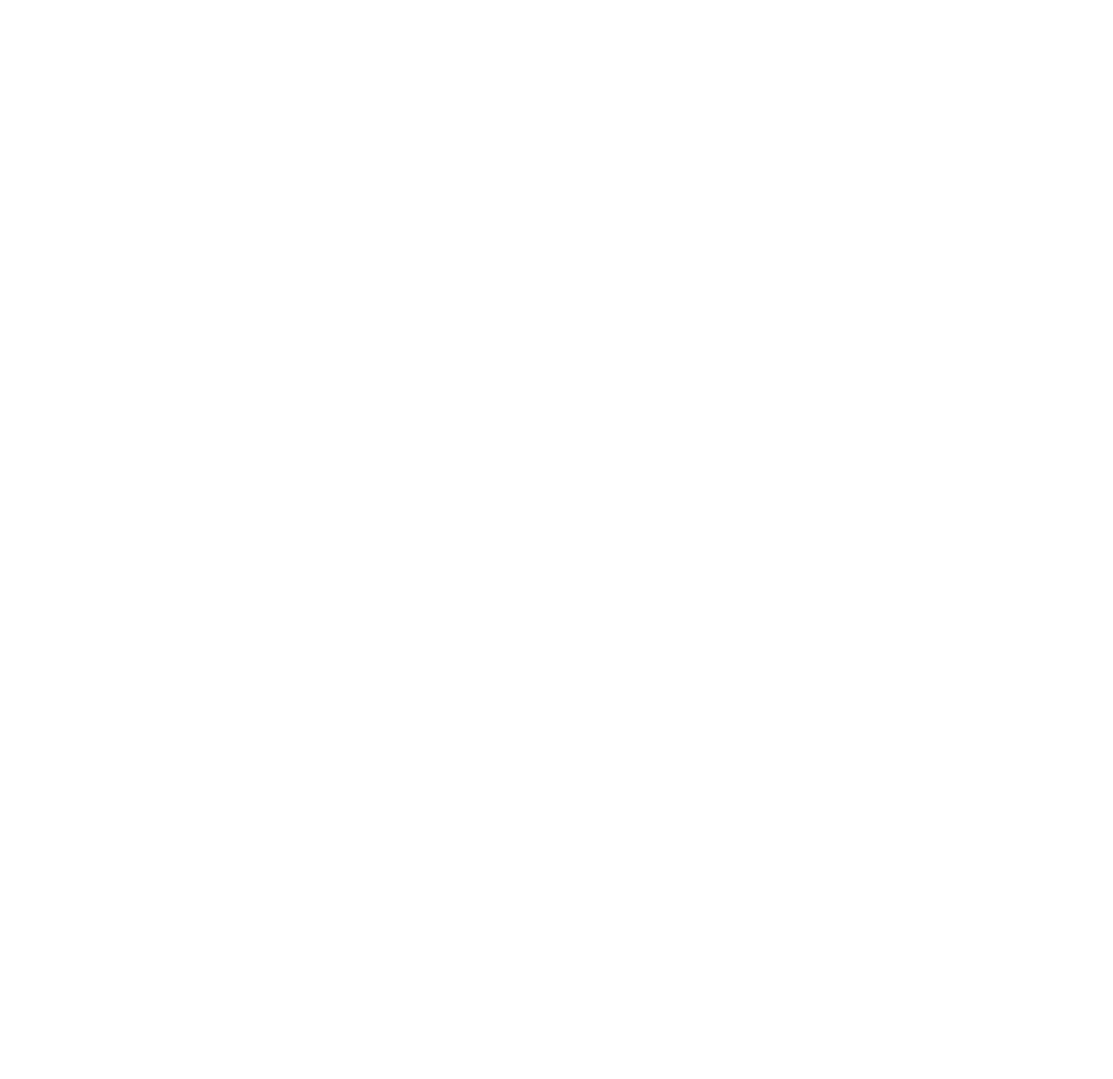
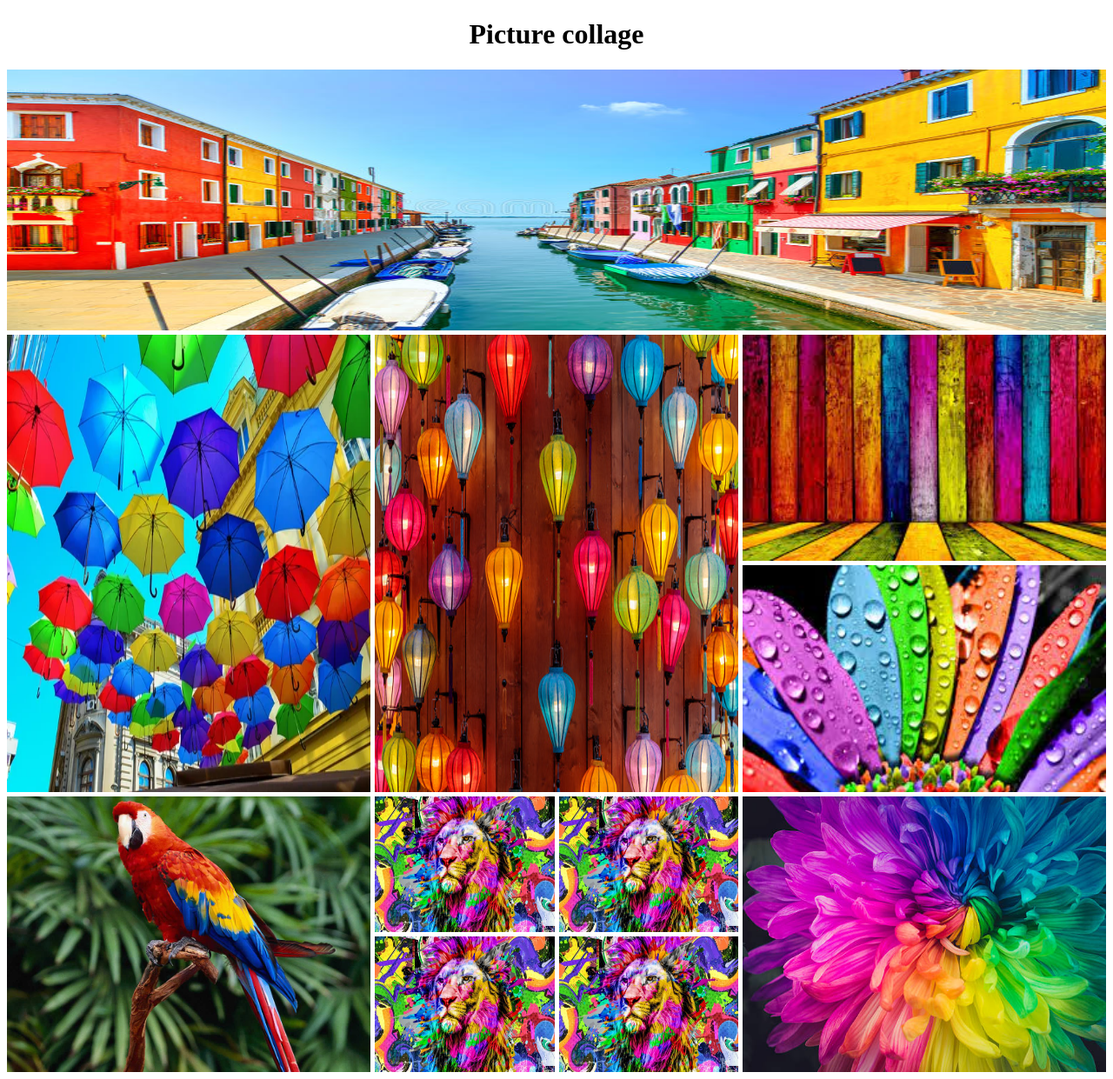
Before and after one commit to SuvroBiswas93/simple-responsive-layout, a plain HTML site: page index.html in a window 1280 px wide. Shown: the whole page at 87% size. Before the commit the page ends 800 px from the top, so only its background shows below. Drawn offline with Linux system fonts and the light colour scheme.

Commit message:
Add sections and styled them and make all things responsive for mobile max-576px

```diff
--- a/index.html
+++ b/index.html
@@ -7,6 +7,44 @@
     <link rel="stylesheet" href="./styles/style.css">
 </head>
 <body>
+   <header>
+    <h1>Picture collage</h1>
 
+   </header>
+   <main>
+    <section>
+         <div class="row">
+            <img src="./images/A.jpg" alt="">
+        </div>
+    </section>
+
+    <section>
+         <div class="middle">
+            <div><img src="./images/B.jpg" alt=""></div>
+            <div><img src="./images/C.jpg" alt=""></div>
+        <div class="within">
+            <img src="./images/D.jpg" alt="">
+            <img src="./images/E.jpg" alt="">
+        </div>
+    </div>
+   </section>
+
+   <section>
+        <div class="last">
+            <div>
+                <img src="./images/F.jpg" alt="">
+            </div>
+            <div class="last-middle-img">
+                <img src="./images/G.jpg" alt="">
+                <img src="./images/G.jpg" alt="">
+                <img src="./images/G.jpg" alt="">
+                <img src="./images/G.jpg" alt="">
+            </div>
+            <div>
+                <img src="./images/H.jpg" alt="">
+            </div>
+        </div>
+   </section>
+   </main>
 </body>
 </html>
--- a/styles/style.css
+++ b/styles/style.css
@@ -0,0 +1,55 @@
+
+header h1{
+    text-align: center;
+}
+img{
+    width: 100%;
+    height: 100%;
+}
+
+.row{
+    height: 300px;
+}
+.middle{
+    display: grid;
+    grid-template-columns: repeat(3,1fr);
+    gap: 5px;
+    margin: 5px 0;
+
+}
+.middle > div{
+    flex: 1;
+}
+.within{
+    display: grid;
+    grid-template-columns: 1fr;
+    gap: 5px;
+
+}
+.within > div{
+    height: 50%;
+}
+.last{
+    display: grid;
+    grid-template-columns: repeat(3,1fr);
+    gap: 5px;
+}
+.last-middle-img{
+    display: grid;
+    grid-template-columns: repeat(2,1fr);
+    gap: 5px;
+
+}
+
+/* responsive */
+@media screen and (max-width:576px) {
+    .middle{
+        grid-template-columns: 1fr;
+    }
+    .last{
+        grid-template-columns: 1fr;
+    }
+    .last-middle-img{
+        grid-template-columns: repeat(2,1fr);
+    }
+}
```
